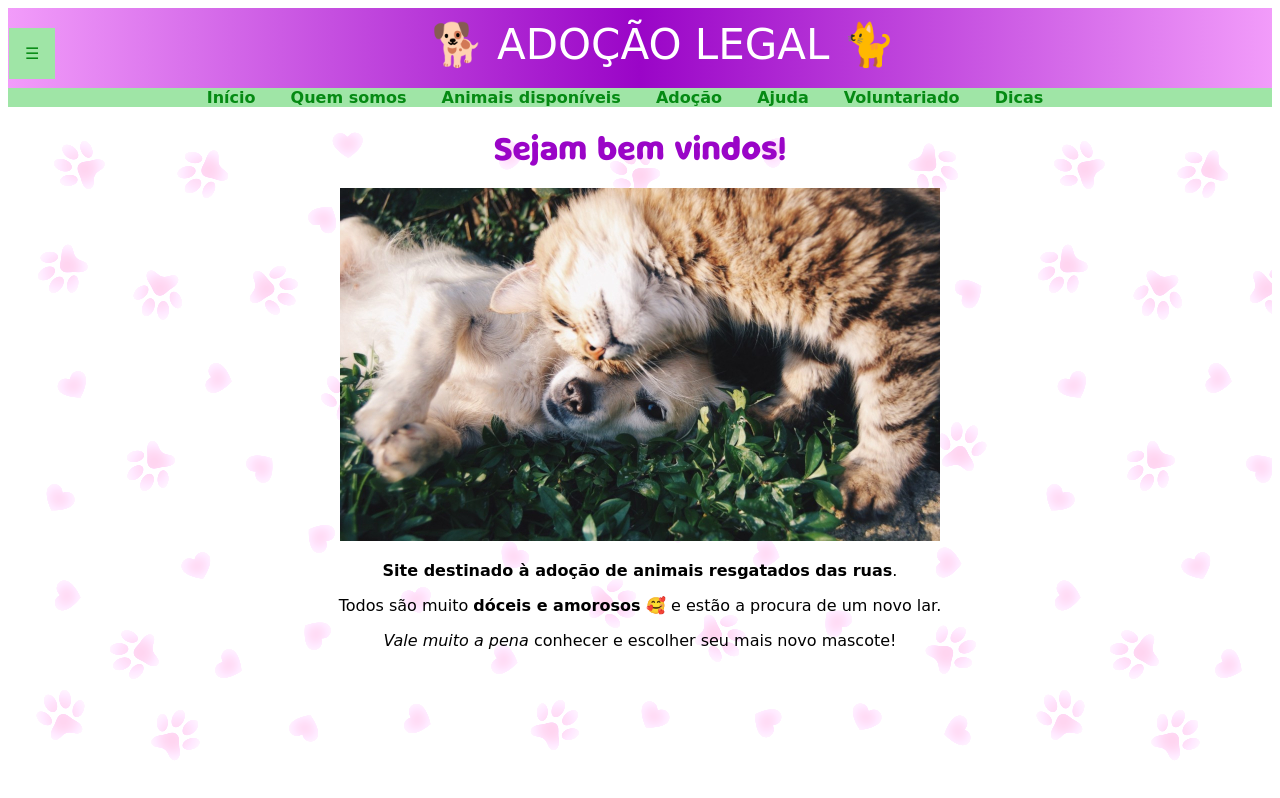
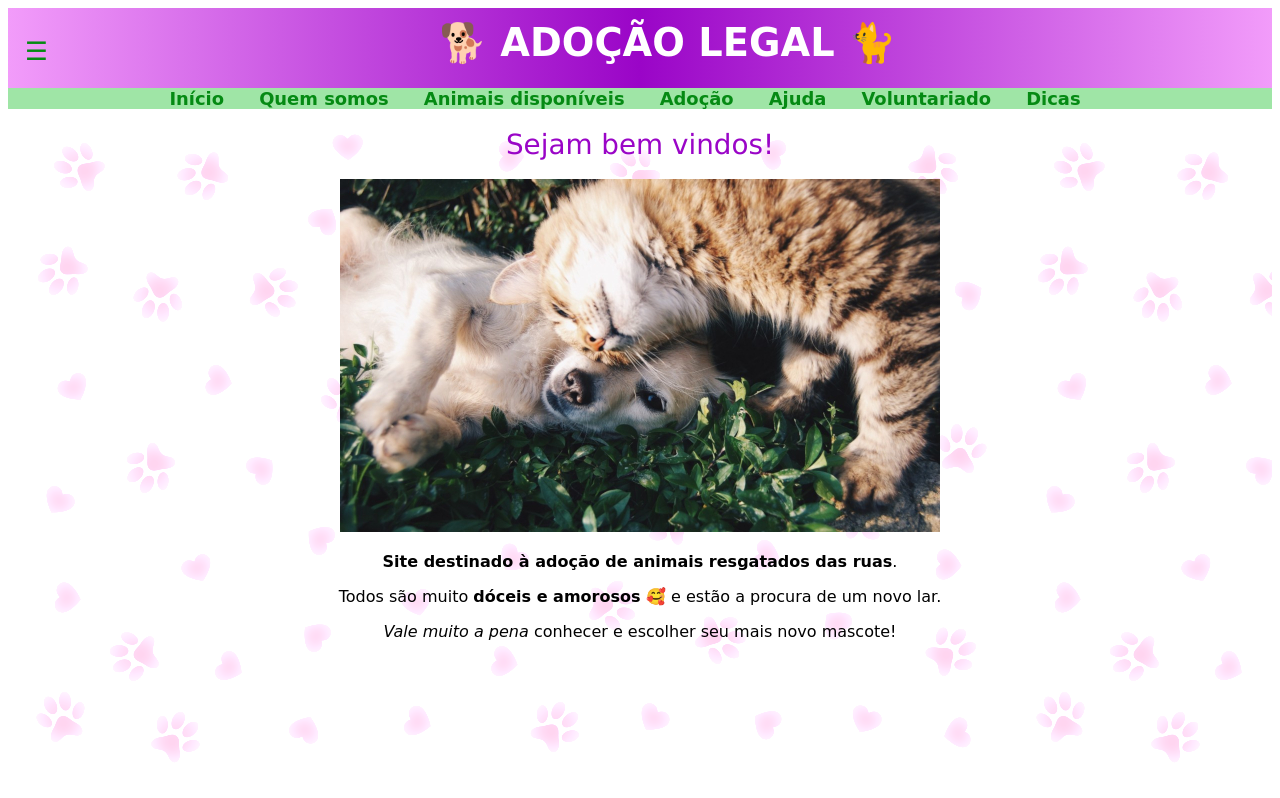
Before and after one commit to fbalbinocosta/DoacaoLegal, a plain HTML site: page index.html in a window 1280 px wide. Shown: the top 798 px of the page. Drawn offline with Linux system fonts and the light colour scheme.

Commit message:
Update style.css

```diff
--- a/style.css
+++ b/style.css
@@ -16,6 +16,7 @@
 *{
     font-family: cursive ;
     box-sizing: border-box;
+    font-size: clamp (0.9rem, 1vw, 1.5rem);
 }
 header {
     background-image: linear-gradient(to right, #f29cfa, #9a05c7, #f29cfa );
@@ -69,7 +70,8 @@ a {
     text-decoration: none;
     font-weight: bold;
     font-size: 16px;
-    color:#058a13
+    color:#058a13;
+    font-size: clamp(1rem, 1.4vw, 2.3rem);
 }
 a:visited{
     color: #058a13;
@@ -107,15 +109,16 @@ a::before{
 h1{
     text-align: center;
     color: #9a05c7;
-    font-family: Milk;
+    font-family:'Lucida Sans', 'Lucida Sans Regular', 'Lucida Grande', 'Lucida Sans Unicode', Geneva, Verdana, sans-serif ;
     font-weight: normal;
+    font-size: clamp(1.2rem, 2.2vw, 4rem);
 }
 #unico{
     text-decoration: none;
     color: white;
-    font-size: 42px;
+    font-size: clamp(1.5rem, 3vw, 6rem);
     font-family: 'Lilita One', cursive;
-    font-weight: normal;
+    font-weight: bold;
     margin: 0;
     padding: 12px 1px 1px 1px;
 }
@@ -147,6 +150,7 @@ div.galeria > h2{
     text-align: center;
     background-color: #9fe5a6;
     color: #058a13;
+    font-size: clamp(1.1rem, 1.8vw, 2.8rem);
 }
 img.inicio {
     max-width: 100%;
@@ -170,10 +174,10 @@ img.inicio {
     background-repeat: repeat;
 }
 .dropbtn {
-    background-color:#9fe5a6;
+    background-color:transparent;
     color:#058a13;
     font-weight: bold;
-    font-size: 16px;
+    font-size: clamp(1.5rem, 2vw, 3rem);
     padding: 16px;
     border: none;
     cursor: pointer;
@@ -187,7 +191,7 @@ img.inicio {
     position: absolute;
     right: 0;
     background-color: #9fe5a6;
-    min-width: 120px;
+    min-width: 200px;
     box-shadow: 0px 8px 16px 0px rgba(0,0,0,0.2);
     z-index: 1;
 }
```
